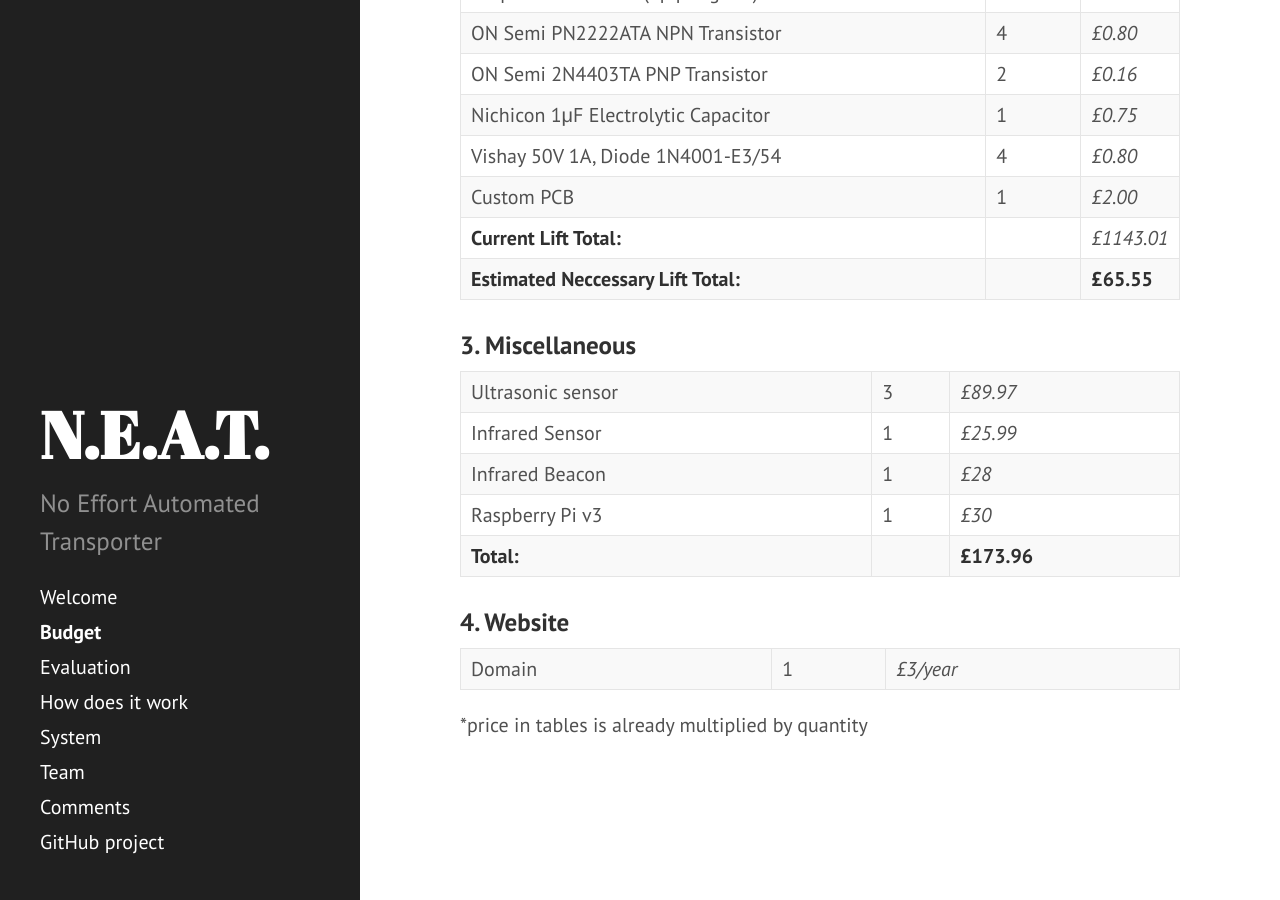
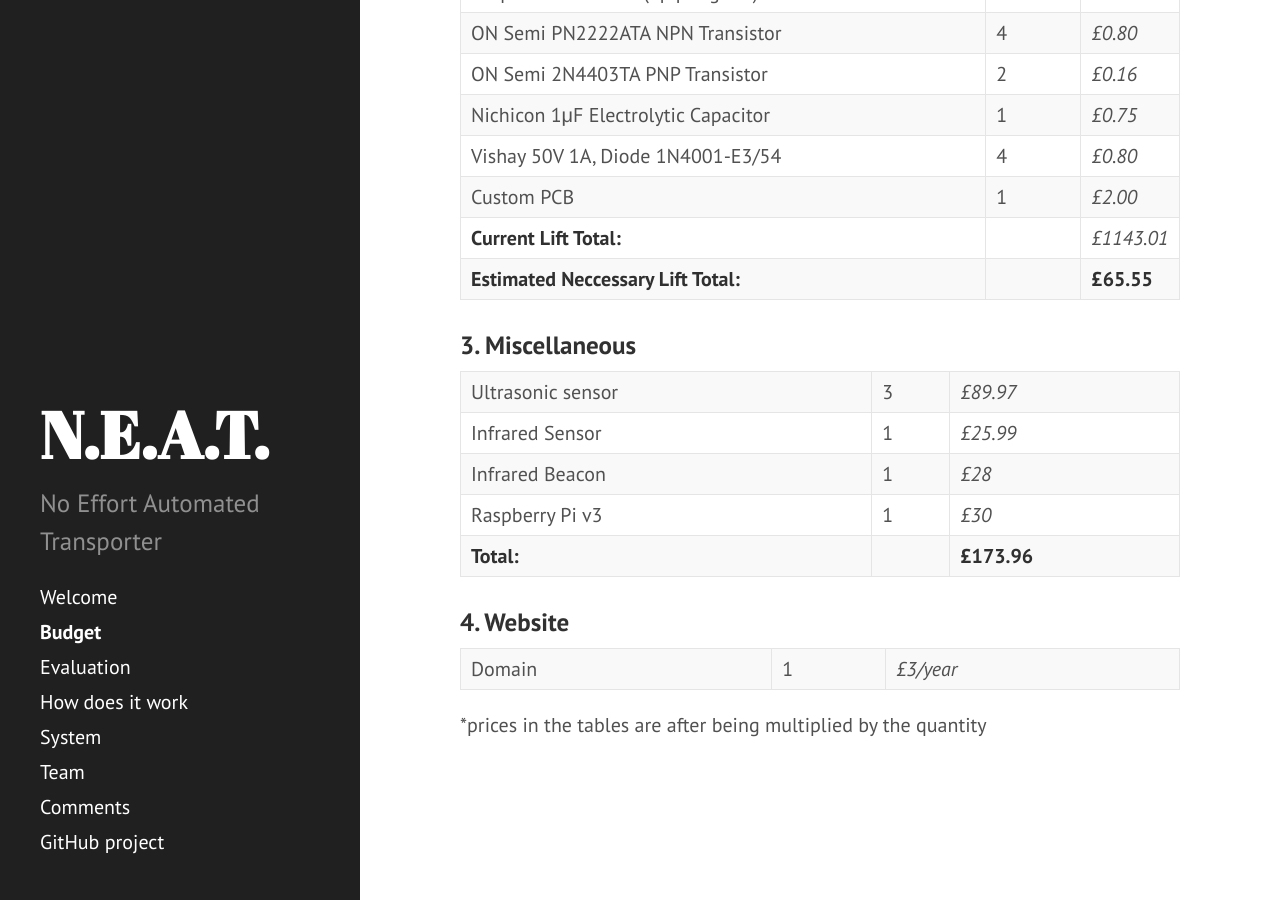
Before and after one commit to okapeng/sdp2020-group2, a Jekyll site: the page built from _pages/budget.md, in a window 1280 px wide and 900 px high, scrolled down 979 px. Built offline with Jekyll 4.4.1, drawn with Linux system fonts in a browser that asks for light colours.

Commit message:
modified disclaimer at the bottom

```diff
--- a/_pages/budget.md
+++ b/_pages/budget.md
@@ -47,4 +47,4 @@ permalink: /budget/
 
 |Domain | 1|_£3/year_ |
 
-*price in tables is already multiplied by quantity
+*prices in the tables are after being multiplied by the quantity
```
